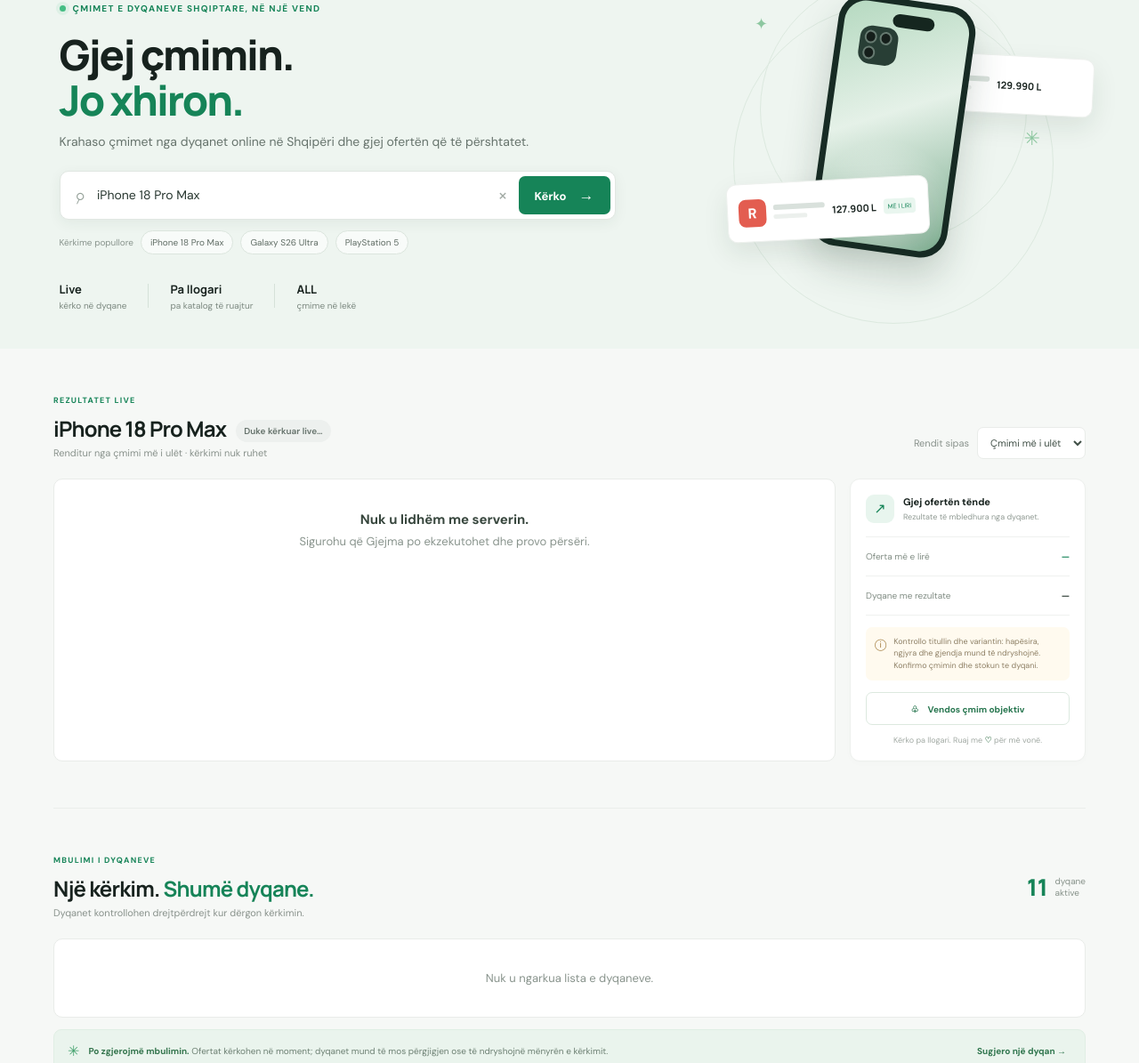
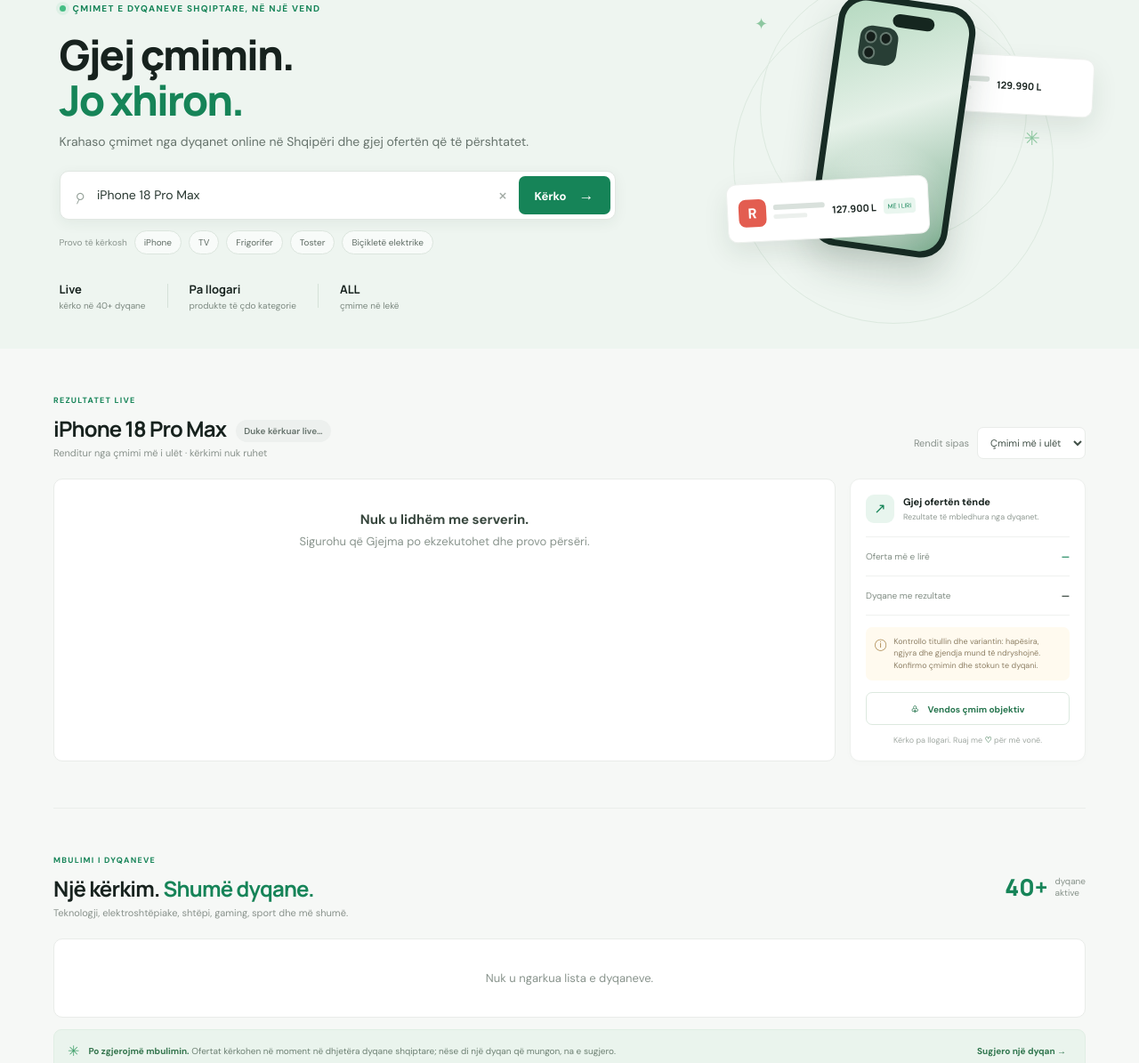
Before and after one commit to FrenkliK/Gjejma, a website: page web/index.html in a window 1280 px wide. Shown: the part 123-1318 px from the top of the page at 89% size. Drawn offline with Linux system fonts and the light colour scheme; no server answers.

Commit message:
Show broader product categories

```diff
--- a/web/index.html
+++ b/web/index.html
@@ -13,14 +13,14 @@
   <main>
     <section class="hero"><div class="hero-inner"><div class="eyebrow"><span class="live-dot"></span> Çmimet e dyqaneve shqiptare, në një vend</div><h1>Gjej çmimin.<br><span>Jo xhiron.</span></h1><p class="hero-copy">Krahaso çmimet nga dyqanet online në Shqipëri dhe gjej ofertën që të përshtatet.</p>
       <form class="search" id="searchForm"><span class="search-icon">⌕</span><input id="query" value="iPhone 18 Pro Max" placeholder="Kërko produkt, markë ose model…" autocomplete="off"><button type="button" class="clear" id="clear">×</button><button class="search-submit">Kërko <span>→</span></button></form>
-      <div class="quick-search"><span>Kërkime popullore</span><button data-query="iPhone 18 Pro Max">iPhone 18 Pro Max</button><button data-query="Samsung Galaxy S26 Ultra">Galaxy S26 Ultra</button><button data-query="PlayStation 5">PlayStation 5</button></div>
-      <div class="trust-row"><div><b>Live</b><span>kërko në dyqane</span></div><i></i><div><b>Pa llogari</b><span>pa katalog të ruajtur</span></div><i></i><div><b>ALL</b><span>çmime në lekë</span></div></div>
+      <div class="quick-search"><span>Provo të kërkosh</span><button data-query="iPhone 18 Pro Max">iPhone</button><button data-query="Samsung TV 55">TV</button><button data-query="frigorifer">Frigorifer</button><button data-query="toster">Toster</button><button data-query="biciklete elektrike">Biçikletë elektrike</button></div>
+      <div class="trust-row"><div><b>Live</b><span>kërko në 40+ dyqane</span></div><i></i><div><b>Pa llogari</b><span>produkte të çdo kategorie</span></div><i></i><div><b>ALL</b><span>çmime në lekë</span></div></div>
     </div><div class="hero-art" aria-hidden="true"><div class="orbit orbit-one"></div><div class="orbit orbit-two"></div><div class="float-card fc-back"><span class="mini-shop">S</span><span class="fc-lines"><b></b><i></i></span><span class="fc-price">129.990 L</span></div><div class="phone"><div class="phone-screen"><div class="island"></div><div class="phone-cam"><span></span><span></span><span></span></div><div class="phone-glow"></div></div></div><div class="float-card fc-front"><span class="mini-shop red">R</span><span class="fc-lines"><b></b><i></i></span><span class="fc-price">127.900 L</span><span class="deal-tag">MË I LIRI</span></div><div class="spark spark-a">✳</div><div class="spark spark-b">✦</div></div>
     </section>
     <section class="results-section" id="results"><div class="section-head"><div><div class="section-kicker">REZULTATET LIVE</div><h2 id="resultTitle">iPhone 18 Pro Max <span class="count-pill" id="resultCount">Kërko për të parë çmimet live</span></h2><p class="muted">Renditur nga çmimi më i ulët · kërkimi nuk ruhet</p></div><div class="sort-box"><span>Rendit sipas</span><select id="sort"><option value="price">Çmimi më i ulët</option><option value="store">Dyqani A–Z</option></select></div></div>
       <div class="results-layout"><div class="offers" id="offers"></div><aside class="side-panel"><div class="side-head"><div class="side-icon">↗</div><div><b>Gjej ofertën tënde</b><span>Rezultate të mbledhura nga dyqanet.</span></div></div><div class="stat"><span>Oferta më e lirë</span><b class="green" id="bestPrice">—</b></div><div class="stat"><span>Dyqane me rezultate</span><b id="storeCount">—</b></div><div class="side-note"><span>ⓘ</span><p>Kontrollo titullin dhe variantin: hapësira, ngjyra dhe gjendja mund të ndryshojnë. Konfirmo çmimin dhe stokun te dyqani.</p></div><button class="outline-btn" id="alertBtn">♧　Vendos çmim objektiv</button><div class="side-foot">Kërko pa llogari. Ruaj me <b>♡</b> për më vonë.</div></aside></div>
     </section>
-    <section class="shops-section" id="shops"><div class="shops-head"><div><div class="section-kicker">MBULIMI I DYQANEVE</div><h2>Një kërkim. <span>Shumë dyqane.</span></h2><p>Dyqanet kontrollohen drejtpërdrejt kur dërgon kërkimin.</p></div><div class="shop-count"><b>11</b><span>dyqane<br>aktive</span></div></div><div class="shop-grid" id="shopGrid"></div><div class="coverage-note"><span>✳</span><div><b>Po zgjerojmë mbulimin.</b> Ofertat kërkohen në moment; dyqanet mund të mos përgjigjen ose të ndryshojnë mënyrën e kërkimit.</div><button id="suggestShop">Sugjero një dyqan <span>→</span></button></div></section>
+    <section class="shops-section" id="shops"><div class="shops-head"><div><div class="section-kicker">MBULIMI I DYQANEVE</div><h2>Një kërkim. <span>Shumë dyqane.</span></h2><p>Teknologji, elektroshtëpiake, shtëpi, gaming, sport dhe më shumë.</p></div><div class="shop-count"><b id="activeShopCount">40+</b><span>dyqane<br>aktive</span></div></div><div class="shop-grid" id="shopGrid"></div><div class="coverage-note"><span>✳</span><div><b>Po zgjerojmë mbulimin.</b> Ofertat kërkohen në moment në dhjetëra dyqane shqiptare; nëse di një dyqan që mungon, na e sugjero.</div><button id="suggestShop">Sugjero një dyqan <span>→</span></button></div></section>
     <section class="how" id="how"><div><div class="section-kicker">E THJESHTË</div><h2>Tre hapa.<br><span>Më shumë siguri.</span></h2></div><div class="steps"><article><span>01</span><b>Kërko produktin</b><p>Shkruaj emrin ose modelin që po kërkon.</p></article><article><span>02</span><b>Krahaso ofertat</b><p>Shiko çmimin, dyqanin dhe gjendjen e raportuar.</p></article><article><span>03</span><b>Bli me zgjuarsi</b><p>Hap dyqanin dhe konfirmo detajet para porosisë.</p></article></div></section>
   </main><footer><a class="brand" href="#"><span class="brand-icon">g<span>·</span></span><span>gjejma<span class="brand-dot">.</span></span></a><span>Krahaso me zgjuarsi. Bli me qetësi.</span><span>Projekt open-source · Shqipëri</span></footer><div id="toast" class="toast"></div><script src="app.js"></script>
 </body></html>
```
